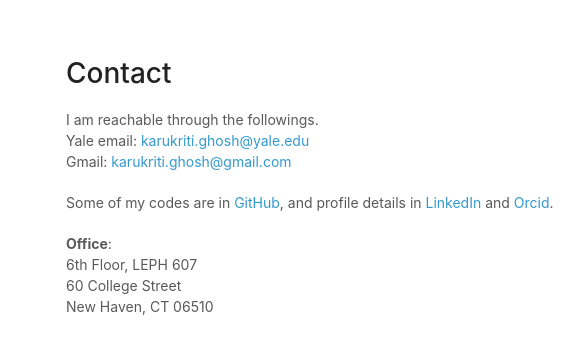
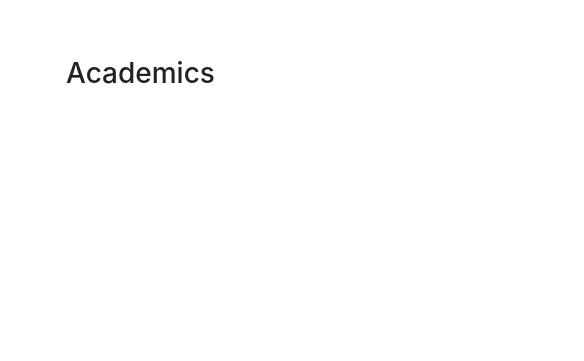
Before and after one commit to karukritighosh/karukritighosh.github.io, a plain HTML site: page researchexperience.html in a window 1280 px wide. Shown: the top 361 px of the page, 474-1058 px from the left. Drawn offline with Linux system fonts and the light colour scheme.

Commit message:
Update researchexperience.html

```diff
--- a/researchexperience.html
+++ b/researchexperience.html
@@ -58,17 +58,11 @@
       <section>
         <!-- <h1>Home</h1> -->
 
-        <h1>Contact</h1>
+        <h1>Academics</h1>
 
-        <p>I am reachable through the followings. <br>
-        <!-- Official: <a href="mailto:karukriti.ghosh@yale.edu">karukriti.ghosh@yale.edu</a><br>  -->
-        Yale email: <a href="mailto:karukriti.ghosh@yale.edu">karukriti.ghosh@yale.edu</a><br/>
-        Gmail:  <a href="mailto:karukriti.ghosh@gmail.com">karukriti.ghosh@gmail.com</a>
+        <p>
+
         </p>
-
-        <p>Some of my codes are in <a href="https://github.com/karukritighosh">GitHub</a>, and profile details in <a href="https://www.linkedin.com/in/karukriti-kaushik-ghosh-phd-171386167/">LinkedIn</a> and <a href="https://orcid.org/0000-0002-7628-3436">Orcid</a>.</p>
-
-        <p><b>Office</b>: <br/>6th Floor, LEPH 607 <br/>60 College Street <br/>New Haven, CT 06510 </p>
 
       </section>
 
```
